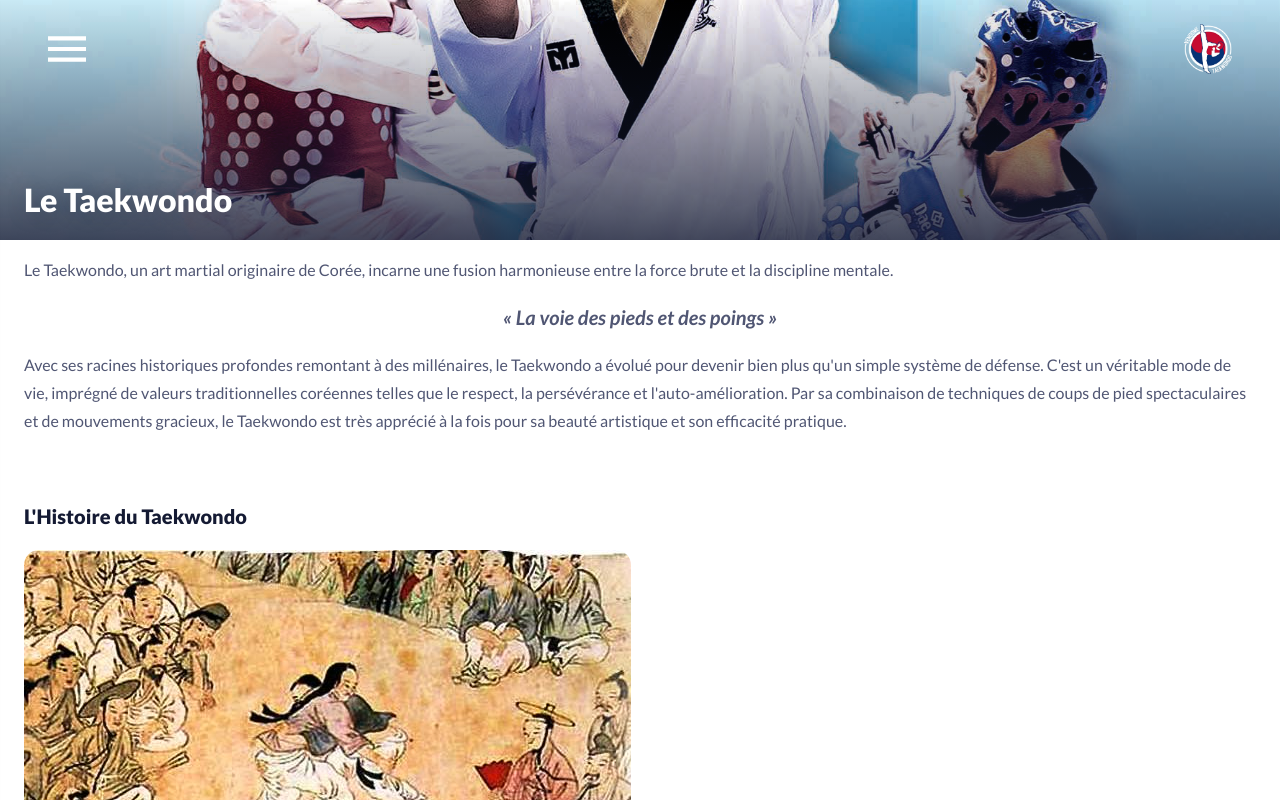
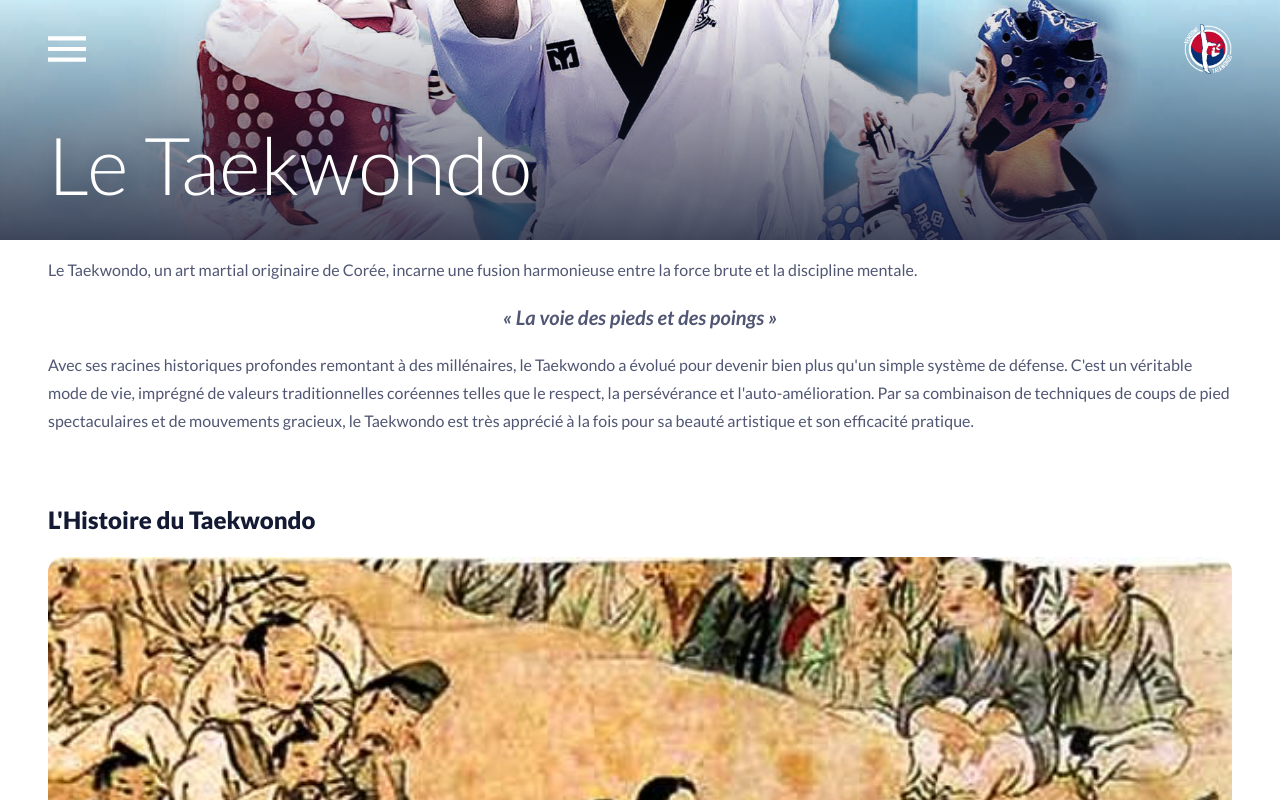
Before and after one commit to alexandre-joliet/Vendome_TKD, a Next.js app: page /le-taekwondo in a window 1280 px wide. Shown: the top 800 px of the page. Built offline with nearby package versions, Linux system fonts and the light colour scheme.

Commit message:
:iphone: Update responsive

```diff
--- a/app/le-taekwondo/page.module.css
+++ b/app/le-taekwondo/page.module.css
@@ -16,8 +16,8 @@
 
 .main_title {
   color: white;
-  font-size: var(--32px);
-  font-weight: 900;
+  font-size: var(--40px);
+  font-weight: 300;
   text-shadow: 2px 2px 20px rgb(20, 26, 51, 0.3);
   margin-bottom: var(--16px);
   padding: 0 var(--24px) 0 var(--24px);
@@ -39,6 +39,7 @@
 .section_image {
   border-radius: var(--border-radius);
   margin-bottom: var(--16px);
+  width: 100%;
 }
 
 .img_caption {
@@ -94,7 +95,7 @@
 .card_container {
   background-color: white;
   border-radius: var(--border-radius);
-  box-shadow: var(--box-shadow-bg);
+  box-shadow: var(--box-shadow-basic);
   display: flex;
   flex-direction: column;
   margin-bottom: var(--24px);
@@ -105,8 +106,67 @@
 }
 
 .bg_wrapper {
-  background: url("../../public/images/bg-mobile.svg") center no-repeat;
+  /* background: url("../public/images/bg-mobile.svg") center no-repeat; */
+  background-color: var(--background-light-wrapper);
   background-size: cover;
-  padding-top: 3.5rem;
+  padding-top: 3rem;
   padding-bottom: 2px;
 }
+
+.cards_container {
+  display: flex;
+  flex-direction: column;
+  gap: var(--16px);
+}
+
+/** MEDIA QUERIES **/
+@media all and (min-width: 376px) and (max-width: 767px) {
+  .main_title {
+    font-size: 3rem;
+  }
+}
+
+@media all and (min-width: 768px) {
+  .main_title,
+  .article_section {
+    padding: 0 var(--48px) 0 var(--48px);
+  }
+
+  .main_title {
+    font-size: 4rem;
+  }
+
+  .section_title {
+    font-size: var(--24px);
+    font-weight: 900;
+  }
+
+  .cards_container {
+    flex-direction: row;
+    flex-wrap: wrap;
+    margin: auto;
+    width: 80%;
+  }
+}
+
+@media all and (min-width: 900px) {
+  .cards_container {
+    justify-content: center;
+    gap: var(--32px);
+    width: 100%;
+  }
+
+  .card_container {
+    max-width: 40%;
+  }
+}
+
+@media all and (min-width: 1024px) {
+  .main_title {
+    font-size: 5rem;
+  }
+
+  .card_container {
+    max-width: 30%;
+  }
+}
--- a/app/le-taekwondo/page.tsx
+++ b/app/le-taekwondo/page.tsx
@@ -118,6 +118,7 @@ const LeTaekwondo = () => {
               <h2 className={styles.section_title}>
                 Les composantes du Taekwondo
               </h2>
+              <div className={styles.cards_container}>
                 <section className={styles.card_container}>
                   <div
                     className={`${styles.card_header} ${styles.card_header_poomsae}`}
@@ -125,9 +126,10 @@ const LeTaekwondo = () => {
                     <h1 className={styles.card_title}>Les Poomsaes</h1>
                   </div>
                   <p className={styles.card_text}>
-                  Un poomsae est un combat codifié contre plusieurs adversaires
-                  imaginaires utilisant des mouvements et des positions de base
-                  : coups de pieds, coups de poings et blocages.
+                    Un poomsae est un combat codifié contre plusieurs
+                    adversaires imaginaires utilisant des mouvements et des
+                    positions de base : coups de pieds, coups de poings et
+                    blocages.
                   </p>
                 </section>
 
@@ -154,11 +156,12 @@ const LeTaekwondo = () => {
                   </div>
                   <p className={styles.card_text}>
                     Ensemble de techniques de self-défense : clefs, balayages,
-                  projection et contrôle articulaire. Il est utilisé contre des
-                  attaques ou des saisies. Le Ho Shin Soul complète la pratique
-                  du Taekwondo.
+                    projection et contrôle articulaire. Il est utilisé contre
+                    des attaques ou des saisies. Le Ho Shin Soul complète la
+                    pratique du Taekwondo.
                   </p>
                 </section>
+              </div>
             </section>
           </div>
         </article>
```
Lines whose indentation alone changed are shown as unchanged.
